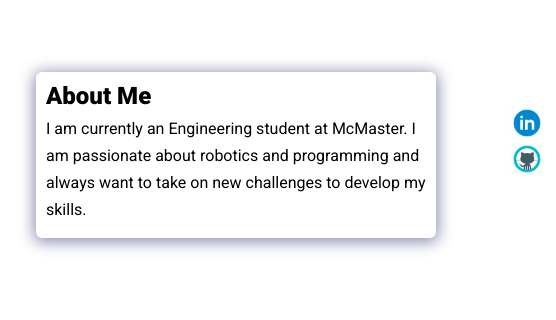
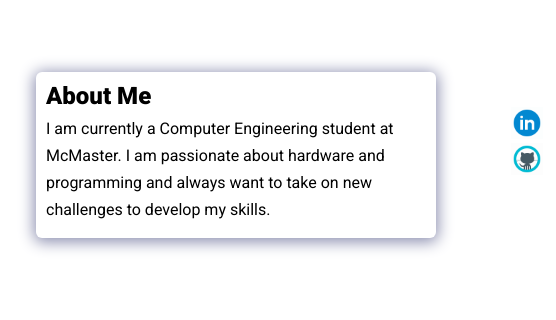
Before and after one commit to Aaryon-A/aaryon-a.github.io, a plain HTML site: page index.html in a window 1280 px wide. Shown: the part 221-541 px from the top of the page, 724-1280 px from the left. Drawn offline with nearby package versions, Linux system fonts and the light colour scheme.

Commit message:
Update index.html

```diff
--- a/index.html
+++ b/index.html
@@ -48,7 +48,7 @@
       <div class="bio animate__animated animate__shakeX">
         <h2 class="bio-title">About Me</h2>
         <p class="bio-text">
-          I am currently an Engineering student at McMaster. I am passionate about robotics and programming
+          I am currently a Computer Engineering student at McMaster. I am passionate about hardware and programming
           and always want to take on new challenges to develop my skills.
         </p>
       </div>
```
